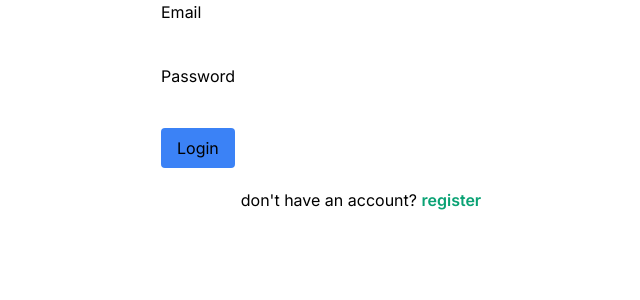
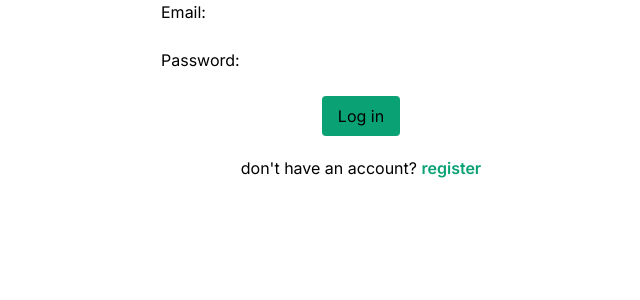
Before and after one commit to natalisvd/edu_tech, a Next.js app: page /login in a window 1280 px wide. Shown: the top 300 px of the page, without its empty margins (279-919 px from the left). Built offline with nearby package versions, Linux system fonts and the light colour scheme.

Commit message:
changes to form actions

```diff
--- a/app/auth/logout/route.ts
+++ b/app/auth/logout/route.ts
@@ -1,20 +1,21 @@
-import { createRouteHandlerClient } from "@supabase/auth-helpers-nextjs";
-import { cookies } from "next/headers";
-import { NextRequest, NextResponse } from "next/server";
+import { createClient } from '@/utils/supabase/server'
+import { revalidatePath } from 'next/cache'
+import { type NextRequest, NextResponse } from 'next/server'
 
 export async function POST(req: NextRequest) {
-  const url = new URL(req.url);
-  const cookieStore = cookies();
+  const supabase = createClient()
 
-  const supabase = createRouteHandlerClient({
-    cookies: () => cookieStore
-  });
+  // Check if a user's logged in
+  const {
+    data: { user },
+  } = await supabase.auth.getUser()
 
-  await supabase
-    .auth
-    .signOut()
+  if (user) {
+    await supabase.auth.signOut()
+  }
 
-  return NextResponse.redirect(url.origin, {
-    status: 301
-  });
+  revalidatePath('/', 'layout')
+  return NextResponse.redirect(new URL('/login', req.url), {
+    status: 302,
+  })
 }
--- /dev/null
+++ b/app/components/LogoutButton/LogoutButton.tsx
@@ -0,0 +1,11 @@
+'use client'
+
+export const LogoutButton = () => {
+  return (
+    <form action="/auth/logout" method="post">
+      <button className="btn btn-primary" type="submit">
+        Log out
+      </button>
+    </form>
+  )
+}
--- a/app/login/action.ts
+++ /dev/null
@@ -1,15 +0,0 @@
-"use client"
-
-import { createClient } from "@/utils/supabase/server";
-// import { useRouter } from "next/navigation";
-
-export const logOut = async () => {
-
-  console.log("hi");
-  // const router = useRouter();
-  const supabase = await createClient();
-
-  await supabase.auth.signOut();
-
-  // router.refresh();
-};
--- /dev/null
+++ b/app/login/actions.ts
@@ -0,0 +1,42 @@
+'use server'
+
+import { revalidatePath } from 'next/cache'
+import { redirect } from 'next/navigation'
+
+import { createClient } from '@/utils/supabase/server'
+import { NextRequest, NextResponse } from 'next/server'
+
+export async function login(formData: FormData) {
+  const supabase = createClient()
+
+  // type-casting here for convenience
+  // in practice, you should validate your inputs
+  const data = {
+    email: formData.get('email') as string,
+    password: formData.get('password') as string,
+  }
+
+  const { error } = await supabase.auth.signInWithPassword(data)
+
+  if (error) {
+    redirect('/error')
+  }
+}
+
+export async function logout(req: NextRequest) {
+  const supabase = createClient()
+
+  // Check if a user's logged in
+  const {
+    data: { user },
+  } = await supabase.auth.getUser()
+
+  if (user) {
+    await supabase.auth.signOut()
+  }
+
+  revalidatePath('/', 'layout')
+  return NextResponse.redirect(new URL('/login', req.url), {
+    status: 302,
+  })
+}
--- a/app/login/page.tsx
+++ b/app/login/page.tsx
@@ -1,73 +1,16 @@
-"use client";
-
-import { createClient } from "@/utils/supabase/server";
 import Link from "next/link";
-import { useRouter } from "next/navigation";
-import { useState } from "react";
+import { login } from './actions'
 
 export default function Login() {
-  const [data, setData] = useState<{
-    email: string;
-    password: string;
-  }>({
-    email: "",
-    password: "",
-  });
-
-  const router = useRouter();
-
-  const login = async () => {
-    const supabase = createClient();
-    try {
-      let { data: dataUser, error } = await supabase.auth.signInWithPassword({
-        email: data.email,
-        password: data.password,
-      });
-
-      if (dataUser) {
-        router.refresh();
-      }
-    } catch (error) {
-      console.log(error);
-    }
-  };
-
-  const handleChange = (e: any) => {
-    const { name, value } = e.target;
-    setData((prev: any) => ({
-      ...prev,
-      [name]: value,
-    }));
-  };
-
   return (
     <div className="container mx-auto w-[400px] grid gap-4">
-      <div className="grid">
-        <label>Email</label>
-        <input
-          type="text"
-          name="email"
-          value={data?.email}
-          onChange={handleChange}
-        />
-      </div>
-      <div className="grid">
-        <label>Password</label>
-        <input
-          type="password"
-          name="password"
-          value={data?.password}
-          onChange={handleChange}
-        />
-      </div>
-      <div>
-        <button
-          className="px-4 py-2 bg-blue-500 rounded cursor-pointer"
-          onClick={login}
-        >
-          Login
-        </button>
 
+      <form className="grid grid-flow-row">
+        <label htmlFor="email">Email:</label>
+        <input id="email" name="email" type="email" required />
+        <label htmlFor="password">Password:</label>
+        <input id="password" name="password" type="password" required />
+        <button formAction={login} className="btn btn-primary bg-[#0aa274] rounded place-self-center p-2 px-4">Log in</button>
         <div className="flex justify-center mt-5">
           <span>
             don't have an account?{" "}
@@ -76,7 +19,7 @@ export default function Login() {
             </Link>
           </span>
         </div>
-      </div>
+      </form>
     </div>
   );
 }
--- a/app/page.tsx
+++ b/app/page.tsx
@@ -1,29 +1,11 @@
-import { supabase, supabaseAdmin } from "@/lib/supabase";
-import Image from "next/image";
-import { createClient } from "@/utils/supabase/server";
-
 import Link from "next/link";
-import { useRouter } from "next/navigation";
-import Button from "./components/Button/Button";
-import { logOut } from "./login/action";
+import { LogoutButton } from "./components/LogoutButton/LogoutButton";
 
 export default function Home() {
-  // const router = useRouter();
-  const setNewView = async () => {
-    // const { data, error } = await supabaseAdmin.from("view").insert({
-    //   name: "random name",
-    // });
-    // if (data) console.log(data);
-    // if (error) console.log(error);
-  };
-
-  setNewView();
-
   return (
     <div className="container mx-auto py-8">
       <div>
-        <button onClick={logOut}>LogOut</button>
-        {/* <Button /> */}
+        <LogoutButton />
       </div>
       <div className="grid grid-cols-1 md:grid-cols-3 gap-8">
         <Link href="/frontend">
--- a/utils/supabase/server.ts
+++ b/utils/supabase/server.ts
@@ -1,24 +1,19 @@
-"use server"
-
 import { createServerClient, type CookieOptions } from '@supabase/ssr'
 import { cookies } from 'next/headers'
 
-export async function createClient() {
+export function createClient() {
   const cookieStore = cookies()
-
-    const plainCookieStore = JSON.parse(JSON.stringify(cookieStore))
-
   return createServerClient(
     process.env.NEXT_PUBLIC_SUPABASE_URL!,
     process.env.NEXT_PUBLIC_SUPABASE_ANON_KEY!,
     {
       cookies: {
         get(name: string) {
-            return plainCookieStore.get(name)?.value
+          return cookieStore.get(name)?.value
         },
         set(name: string, value: string, options: CookieOptions) {
           try {
-              plainCookieStore.set({ name, value, ...options })
+            cookieStore.set({ name, value, ...options })
           } catch (error) {
             // The `set` method was called from a Server Component.
             // This can be ignored if you have middleware refreshing
@@ -27,7 +22,7 @@ export async function createClient() {
         },
         remove(name: string, options: CookieOptions) {
           try {
-              plainCookieStore.set({ name, value: '', ...options })
+            cookieStore.set({ name, value: '', ...options })
           } catch (error) {
             // The `delete` method was called from a Server Component.
             // This can be ignored if you have middleware refreshing
```
Lines whose indentation alone changed are shown as unchanged.
